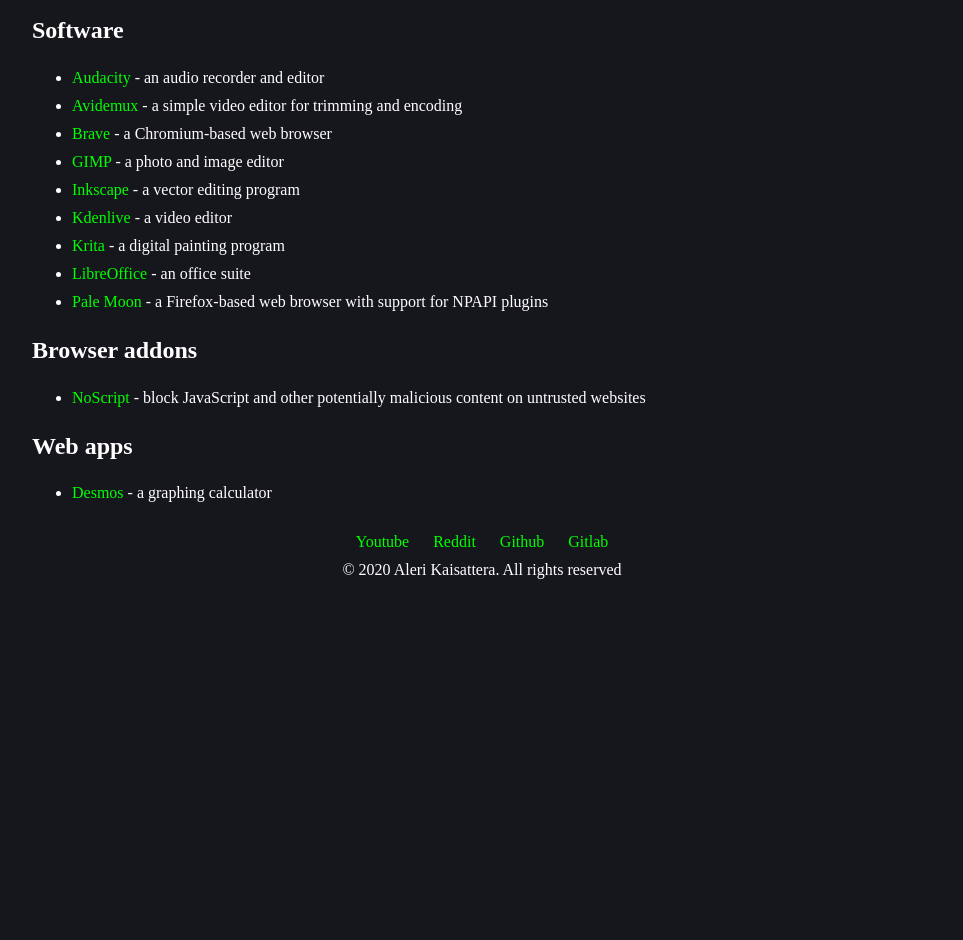
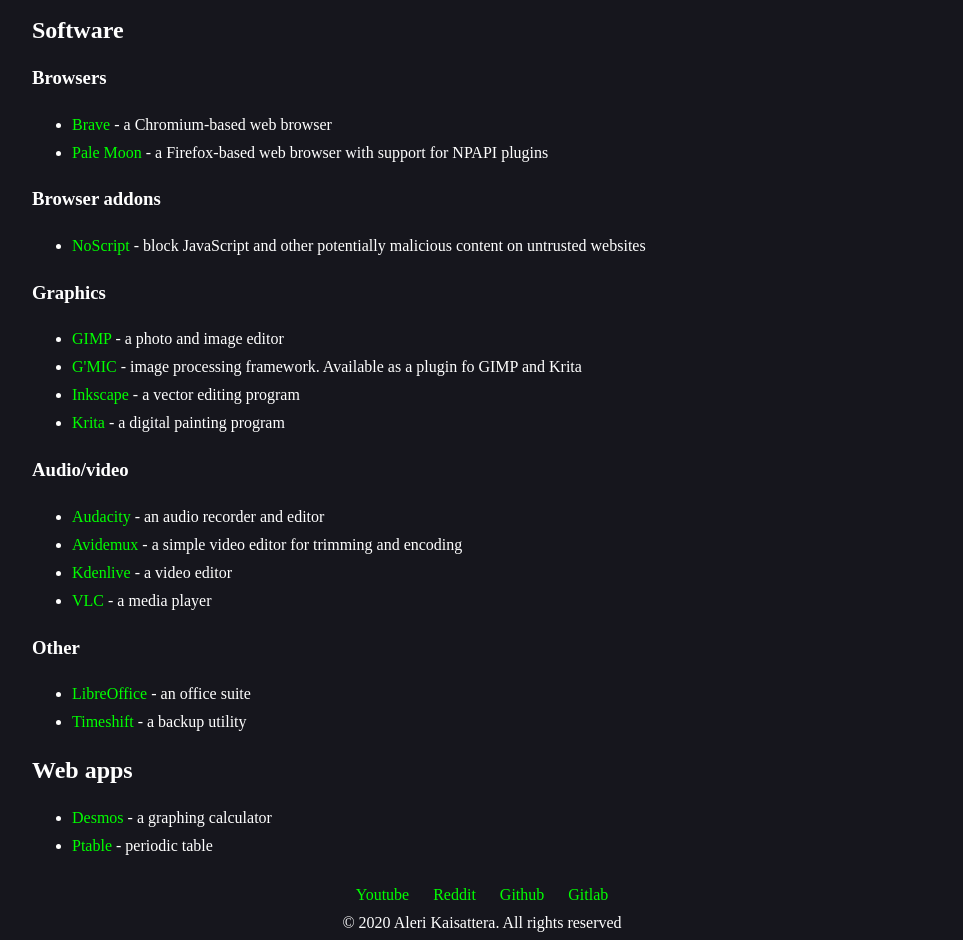
Before and after one commit to alerikaisattera/ak-website, a plain HTML site: page website/links.html in a window 1280 px wide. Shown: the part 143-1083 px from the top of the page, without its empty margins (158-1121 px from the left). Before the commit the page ends 800 px from the top, so only its background shows below. Drawn offline with Linux system fonts and the light colour scheme.

Commit message:
More links

```diff
--- a/website/links.html
+++ b/website/links.html
@@ -18,24 +18,39 @@
       <div id="content">
         <h1>Useful links</h1>
         <h2>Software</h2>
+
+        <h3>Browsers</h3>
+        <ul>
+          <li><a href="https://brave.com/">Brave</a> - a Chromium-based web browser</li>
+          <li><a href="https://www.palemoon.org/">Pale Moon</a> - a Firefox-based web browser with support for NPAPI plugins</li>
+        </ul>
+        <h3>Browser addons</h3>
+        <ul>
+          <li><a href="https://noscript.net/">NoScript</a> - block JavaScript and other potentially malicious content on untrusted websites</li>
+        </ul>
+        <h3>Graphics</h3>
+        <ul>
+          <li><a href="https://www.gimp.org/">GIMP</a> - a photo and image editor</li>
+          <li><a href="https://gmic.eu/">G'MIC</a> - image processing framework. Available as a plugin fo GIMP and Krita</li>
+          <li><a href="https://inkscape.org/">Inkscape</a> - a vector editing program</li>
+          <li><a href="https://krita.org/">Krita</a> - a digital painting program</li>
+        </ul>
+        <h3>Audio/video</h3>
         <ul>
           <li><a href="https://www.audacityteam.org/">Audacity</a> - an audio recorder and editor</li>
           <li><a href="http://fixounet.free.fr/avidemux/">Avidemux</a> - a simple video editor for trimming and encoding</li>
-          <li><a href="https://brave.com/">Brave</a> - a Chromium-based web browser</li>
-          <li><a href="https://www.gimp.org/">GIMP</a> - a photo and image editor</li>
-          <li><a href="https://inkscape.org/">Inkscape</a> - a vector editing program</li>
           <li><a href="https://kdenlive.org/">Kdenlive</a> - a video editor</li>
-          <li><a href="https://krita.org/">Krita</a> - a digital painting program</li>
+          <li><a href="https://www.videolan.org/vlc/">VLC</a> - a media player</li>
+        </ul>
+        <h3>Other</h3>
+        <ul>
           <li><a href="https://www.libreoffice.org/">LibreOffice</a> - an office suite</li>
-          <li><a href="https://www.palemoon.org/">Pale Moon</a> - a Firefox-based web browser with support for NPAPI plugins</li>
-        </ul>
-        <h2>Browser addons</h2>
-        <ul>
-          <li><a href="https://noscript.net/">NoScript</a> - block JavaScript and other potentially malicious content on untrusted websites</li>
+          <li><a href="https://teejeetech.in/timeshift/">Timeshift</a> - a backup utility</li>
         </ul>
         <h2>Web apps</h2>
         <ul>
           <li><a href="https://www.desmos.com/calculator">Desmos</a> - a graphing calculator</li>
+          <li><a href="https://www.ptable.com/">Ptable</a> - periodic table</li>
         </ul>
       </div>
     </main>
```
